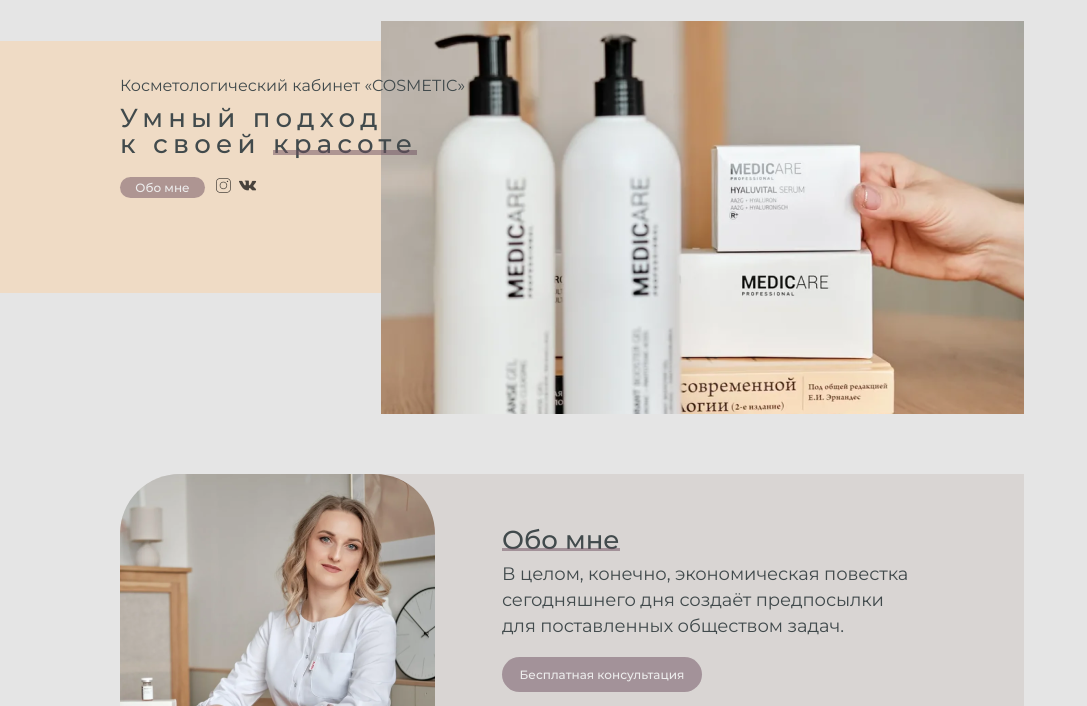
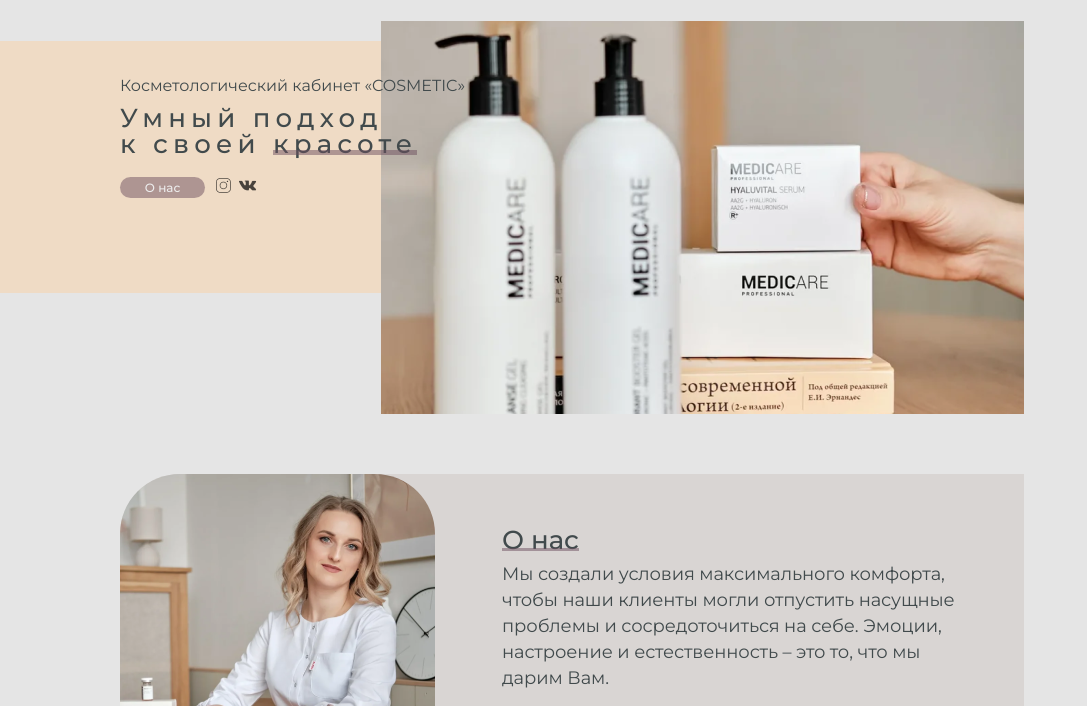
Before and after one commit to TowerDeLonghy/AnnaKapur, a plain HTML site: page index.html in a window 1280 px wide. Shown: the part 54-760 px from the top of the page, without its empty margins (0-1087 px from the left). Drawn offline with Linux system fonts and the light colour scheme.

Commit message:
привет

```diff
--- a/index.html
+++ b/index.html
@@ -34,7 +34,7 @@
       <h1>Косметологический кабинет «COSMETIC»</h1>
       <h2>Умный подход <br>к своей <span>красоте</span></h2>
       <div class="box-contact">
-        <button type="button" name="button">Обо мне</button>
+        <button type="button" name="button">О нас</button>
         <ul>
           <li><a href="#"><img src="images/inst.png" alt="img"></a></li>
           <li><a href="#"><img src="images/vk.png" alt="img"></a></li>
@@ -45,8 +45,8 @@
   <div class="box-about">
     <img src="images/about.png" alt="about">
     <div class="about-text-box">
-      <h3><span>Обо мне</span></h3>
-      <p>В целом, конечно, экономическая повестка <br>сегодняшнего дня создаёт предпосылки <br>для поставленных обществом задач.</p>
+      <h3><span>О нас</span></h3>
+      <p>Мы создали условия максимального комфорта, <br>чтобы наши клиенты могли отпустить насущные <br>проблемы и сосредоточиться на себе. Эмоции,<br>настроение и естественность – это то, что мы <br>дарим Вам. </p>
       <button type="button" name="button">Бесплатная консультация</button>
     </div>
   </div>
```
